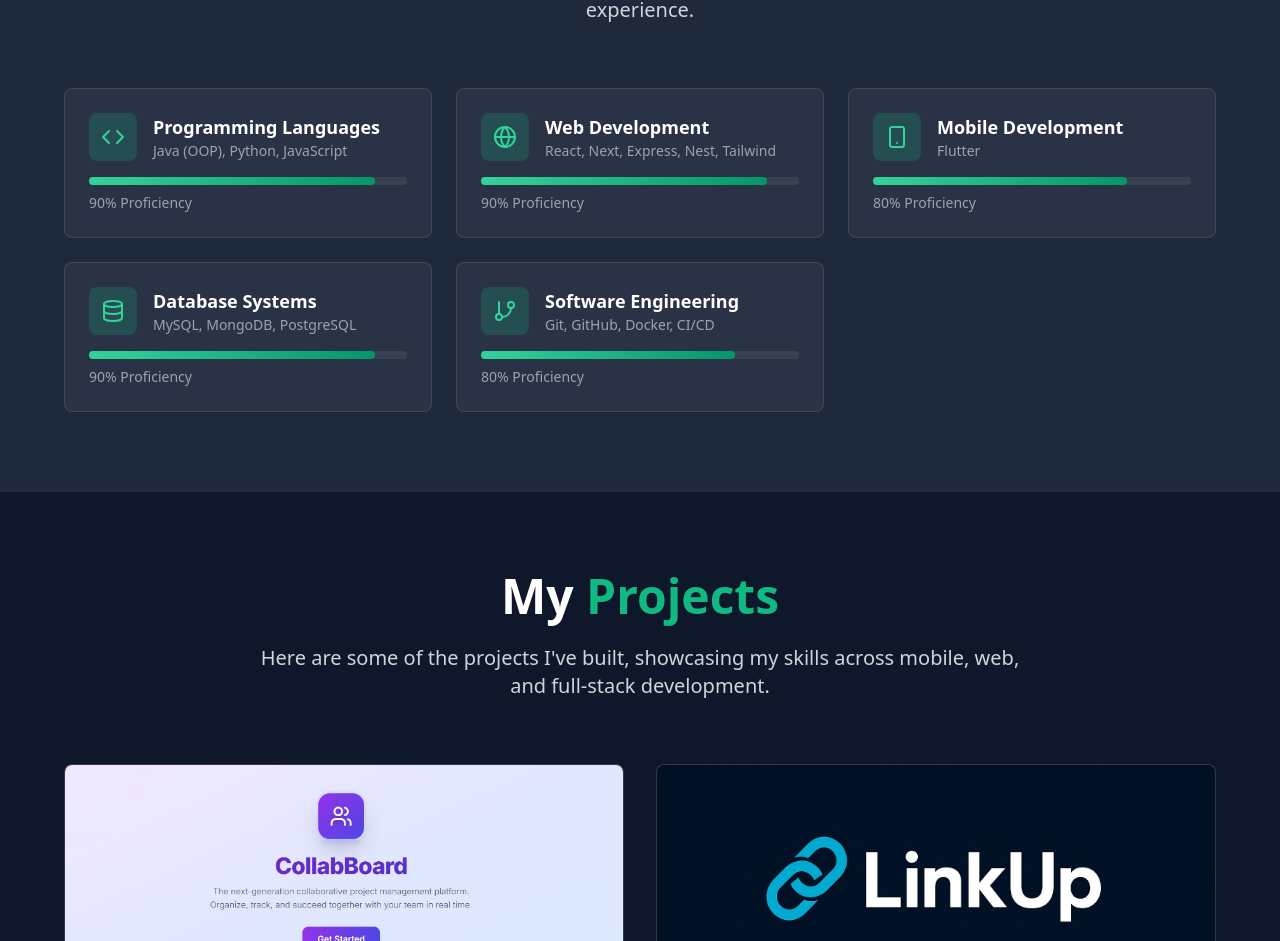
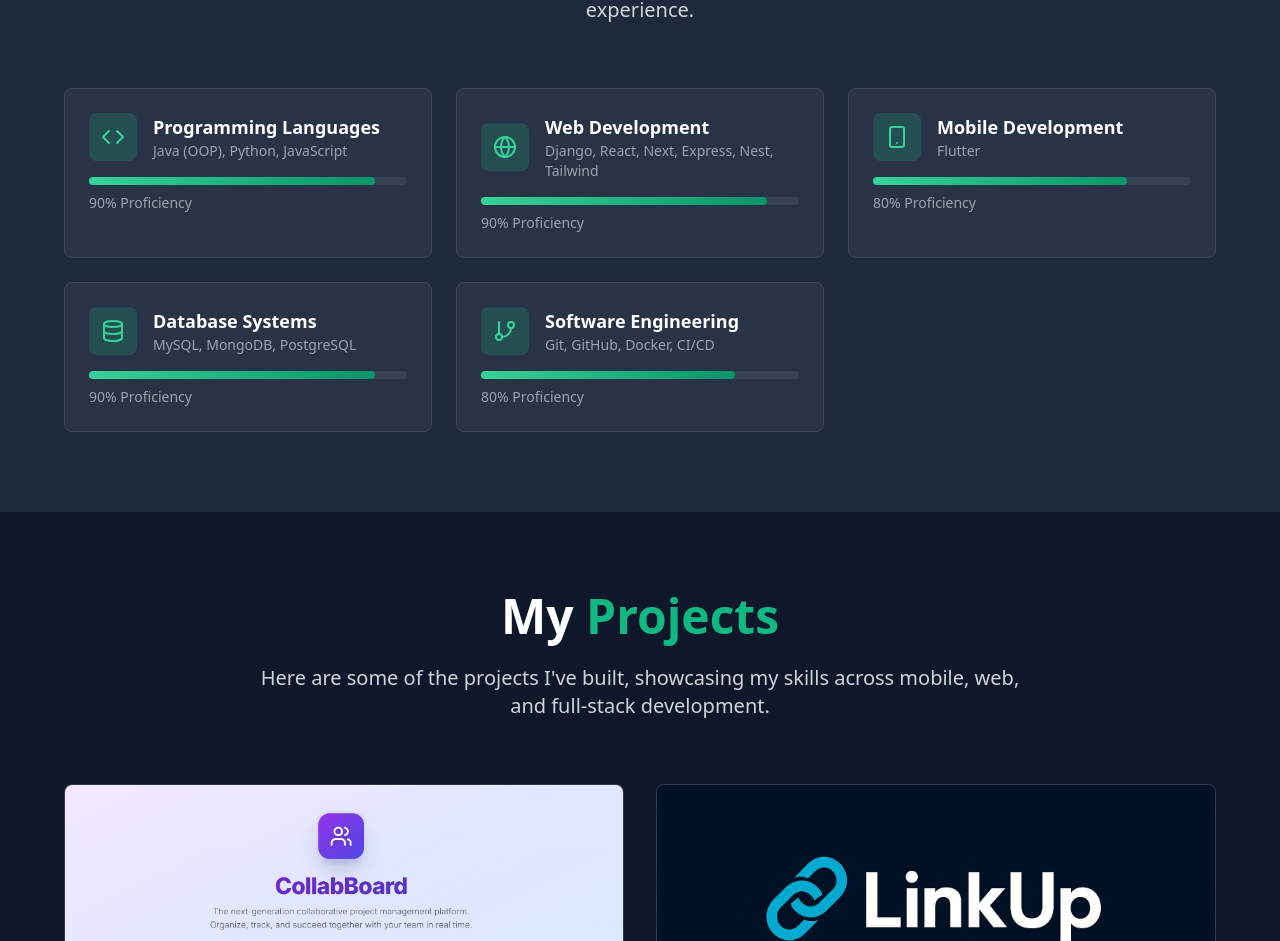
Before and after one commit to Bisrat-19/portfolio, a Next.js app: page / in a window 1280 px wide. Shown: the part 1737-2678 px from the top of the page. Built offline with nearby package versions, Linux system fonts and the light colour scheme.

Commit message:
new skill

```diff
--- a/app/components/skills.tsx
+++ b/app/components/skills.tsx
@@ -36,7 +36,7 @@ export function Skills() {
       name: "Web Development",
       level: 90,
       icon: Globe,
-      description: "React, Next, Express, Nest, Tailwind",
+      description: "Django, React, Next, Express, Nest, Tailwind",
     },
     {
       name: "Mobile Development",
```
